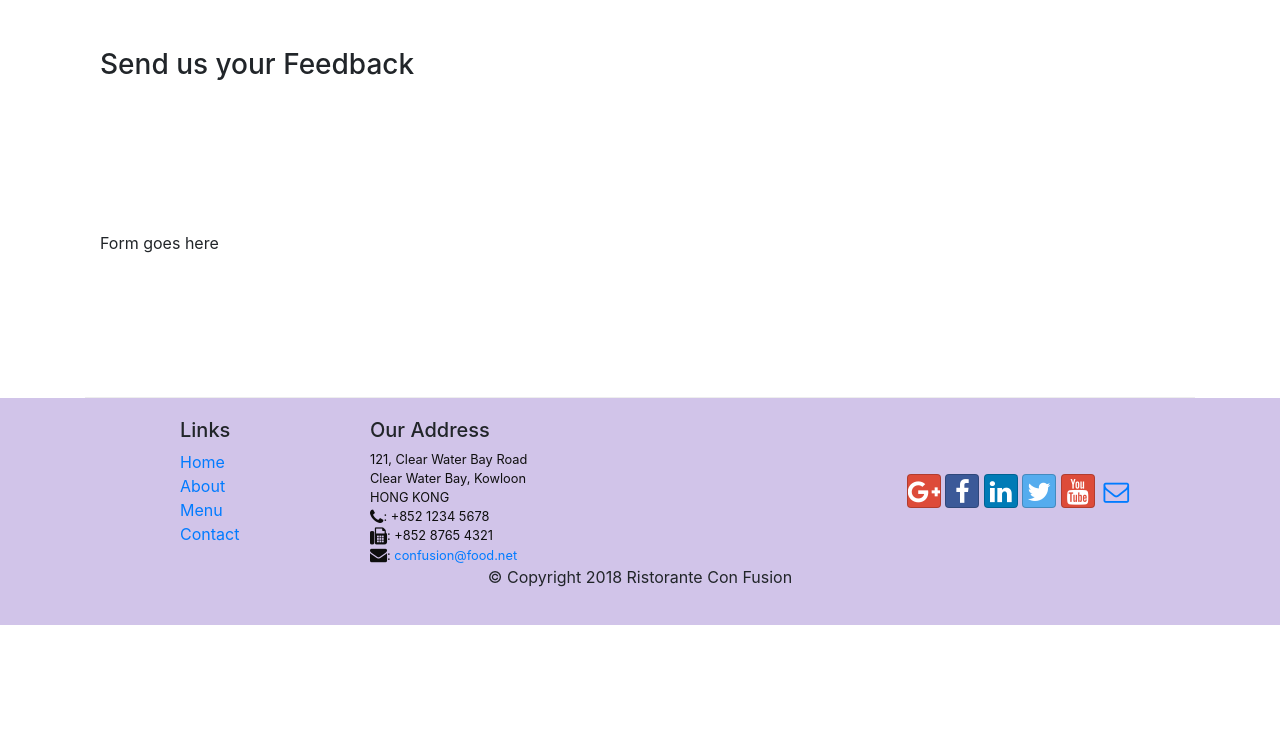
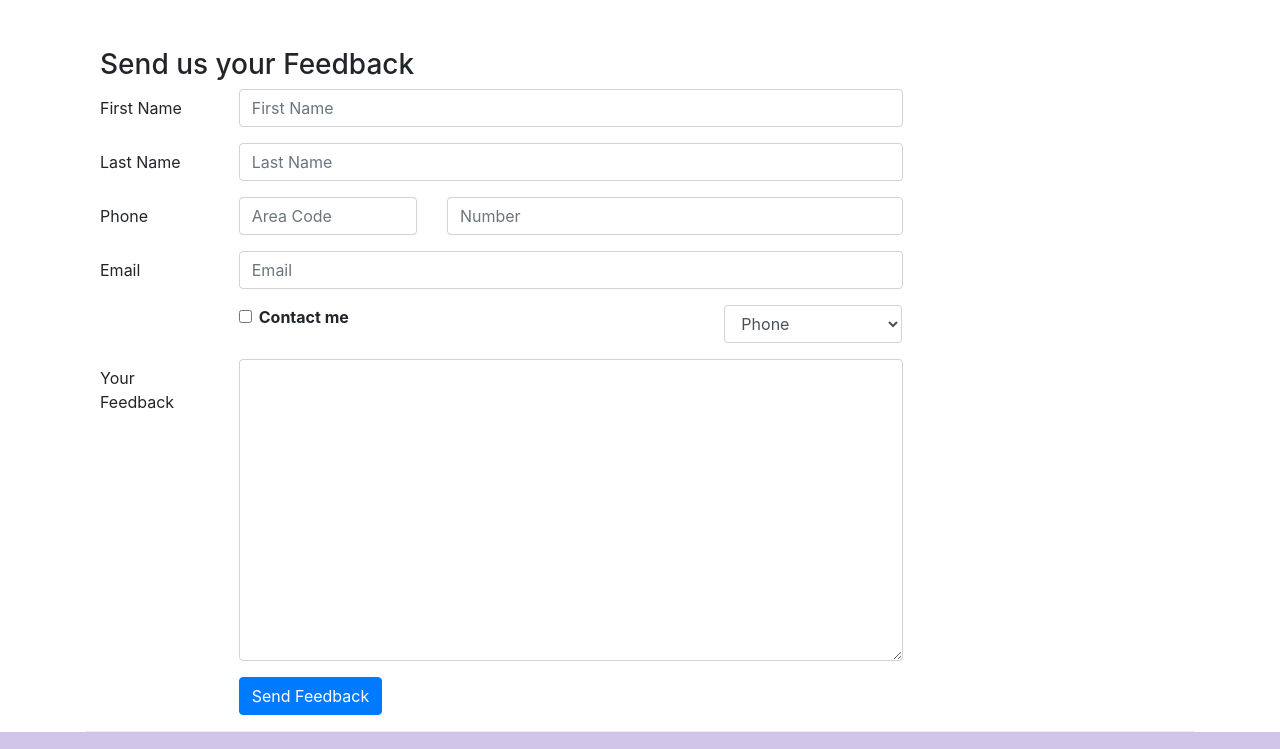
Before and after one commit to MeisQuietude/Front-End-Web-UI-Frameworks-and-Tools-Bootstrap-4, a website: page contactus.html in a window 1280 px wide. Shown: the part 867-1616 px from the top of the page. Before the commit the page ends 1492 px from the top, so only its background shows below. Drawn offline with nearby package versions, Linux system fonts and the light colour scheme.

Commit message:
[ADD] Form

```diff
--- a/contactus.html
+++ b/contactus.html
@@ -85,9 +85,11 @@
             </div>
             <div class="col-12 col-sm-11 offset-sm-1">
                 <div class="btn-group" role="group">
-                    <a role="button" class="btn btn-primary" href="tel:+79991234567"><i class="fa fa-phone"></i> Call</a>
+                    <a role="button" class="btn btn-primary" href="tel:+79991234567"><i class="fa fa-phone"></i>
+                        Call</a>
                     <a role="button" class="btn btn-info"><i class="fa fa-skype"></i> Skype</a>
-                    <a role="button" class="btn btn-success" href="mailto:mail@s-savelyev.ru"><i class="fa fa-envelope-o"></i> Email</a>
+                    <a role="button" class="btn btn-success" href="mailto:mail@s-savelyev.ru"><i
+                            class="fa fa-envelope-o"></i> Email</a>
                 </div>
             </div>
         </div>
@@ -97,7 +99,63 @@
                 <h3>Send us your Feedback</h3>
             </div>
             <div class="col-12 col-md-9">
-                Form goes here
+                <form>
+                    <div class="form-group row">
+                        <label for="firstname" class="col-md-2 col-form-label">First Name</label>
+                        <div class="col-md-10">
+                            <input type="text" name="firstname" id="firstname" class="form-control"
+                                placeholder="First Name">
+                        </div>
+                    </div>
+                    <div class="form-group row">
+                        <label for="lastname" class="col-md-2 col-form-label">Last Name</label>
+                        <div class="col-md-10">
+                            <input type="text" name="lastname" id="lastname" class="form-control"
+                                placeholder="Last Name">
+                        </div>
+                    </div>
+                    <div class="form-group row">
+                        <label for="telnum" class="col-12 col-md-2 col-form-label">Phone</label>
+                        <div class="col-5 col-md-3">
+                            <input type="text" name="areacode" id="areacode" class="form-control"
+                                placeholder="Area Code">
+                        </div>
+                        <div class="col-7 col-md-7">
+                            <input type="text" name="telnum" id="telnum" class="form-control" placeholder="Number">
+                        </div>
+                    </div>
+                    <div class="form-group row">
+                        <label for="emailid" class="col-md-2 col-form-label">Email</label>
+                        <div class="col-md-10">
+                            <input type="email" class="form-control" name="emailid" id="emailid" placeholder="Email">
+                        </div>
+                    </div>
+                    <div class="form-group row">
+                        <div class="col-md-6 offset-md-2">
+                            <div class="form-check">
+                                <input type="checkbox" name="approve" id="approve" class="form-check-input">
+                                <label for="approve" class="form-check-label"><strong>Contact me</strong></label>
+                            </div>
+                        </div>
+                        <div class="col-md-3 offset-md-1">
+                            <select class="form-control">
+                                <option value="tel">Phone</option>
+                                <option value="email">Email</option>
+                            </select>
+                        </div>
+                    </div>
+                    <div class="form-group row">
+                        <label for="feedback" class="col-md-2 col-form-label">Your Feedback</label>
+                        <div class="col-md-10">
+                            <textarea name="feedback" id="feedback" rows="12" class="form-control"></textarea>
+                        </div>
+                    </div>
+                    <div class="form-group row">
+                        <div class="offset-md-2 col-md-10">
+                            <button type="submit" class="btn btn-primary">Send Feedback</button>
+                        </div>
+                    </div>
+                </form>
             </div>
             <div class="col-12 col-md">
             </div>
```
